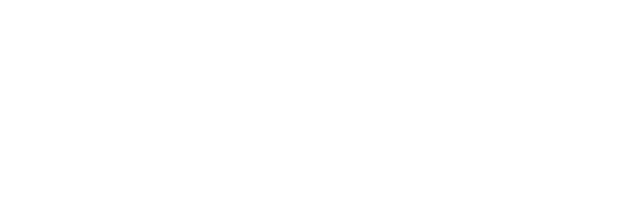
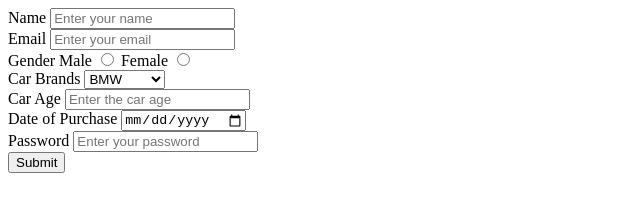
Before and after one commit to acciojob/car-insurance-form-Lovegupta112, a website: page main.html in a window 1280 px wide. Shown: the whole page, without its empty margins (0-640 px from the left). Drawn offline with Linux system fonts and the light colour scheme.

Commit message:
created car Insurance form

```diff
--- a/main.html
+++ b/main.html
@@ -8,6 +8,52 @@
 
 <body>
 	<!-- the entire body must be written by student -->
+	<main>
+		<form method="post">
+		 <section>
+		   <label for="name">Name</label>
+		   <input type="text" name="name" id="name" placeholder="Enter your name" required>
+	   </section>
+	   <section>
+		   <label for="email">Email</label>
+		   <input type="email" name="email" id="email" placeholder="Enter your email" required>
+	   </section>
+	   <section>
+		   <label for="gender">Gender</label>
+		   <label for="male" >Male</label>
+		   <input type="radio" name="gender" id="male" required>
+		   <label for="female">Female</label>
+		   <input type="radio" name="gender" id="female" required>
+	   </section>
+	   <section>
+		   <label for="cars">Car Brands</label>
+		   <select id="cars" required>
+		   <option value="bmw">BMW</option>
+		   <option value="audi">Audi</option>
+		   <option value="mercedez">Mercedez</option>
+		   </select>
+	   </section>
+
+	   <section>
+		   <label for="carage">Car Age</label>
+		   <input type="number" name="carage" id="carage" placeholder="Enter the car age" required>
+	   </section>
+
+	   <section>
+		   <label for="dop">Date of Purchase</label>
+		   <input type="date" name="dop" id="dop" required>
+	   </section>
+
+	   <section>
+		   <label for="password">Password</label>
+		   <input type="password" name="passjword" id="password" placeholder="Enter your password" required>
+	   </section>
+
+	   <section>
+		   <button type="submit" >Submit</button>
+	   </section>
+		</form>
+	   </main>
     <script type="text/javascript" src="./script.js">
 </script>
 
```
